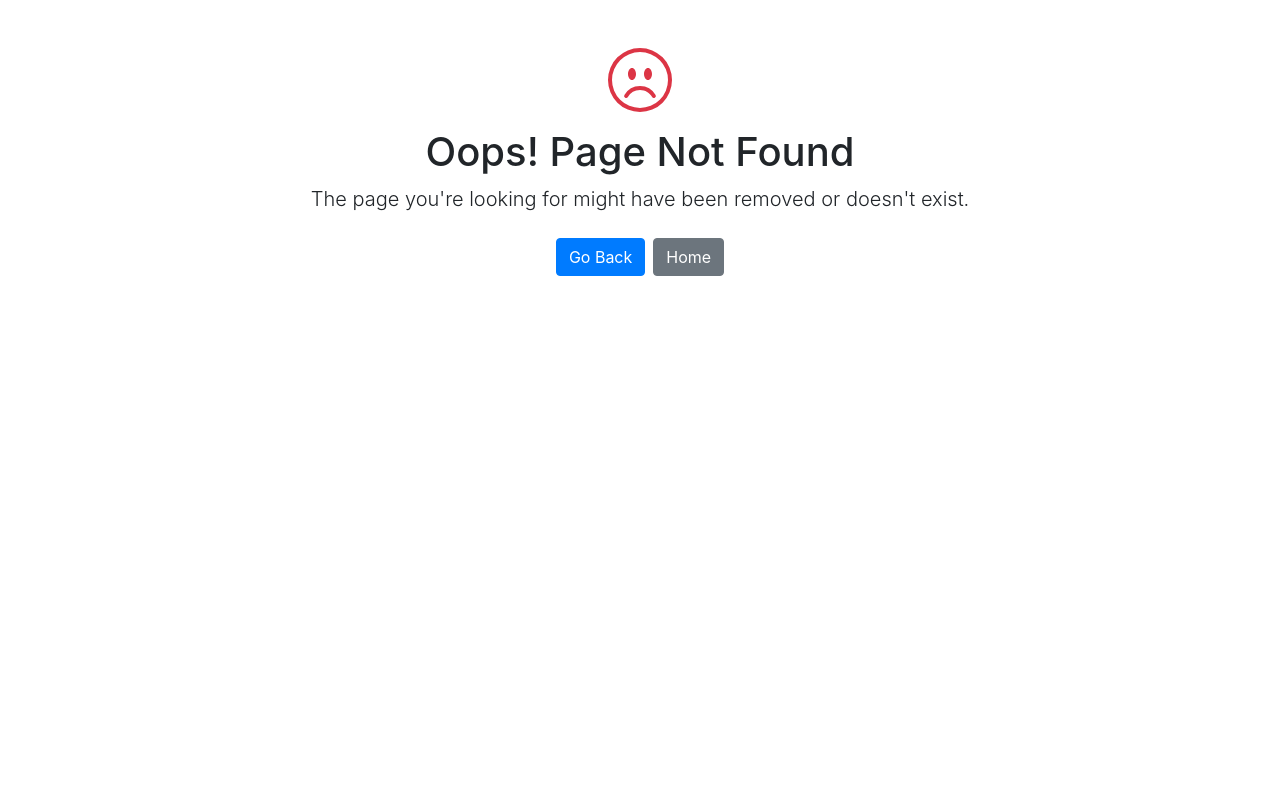
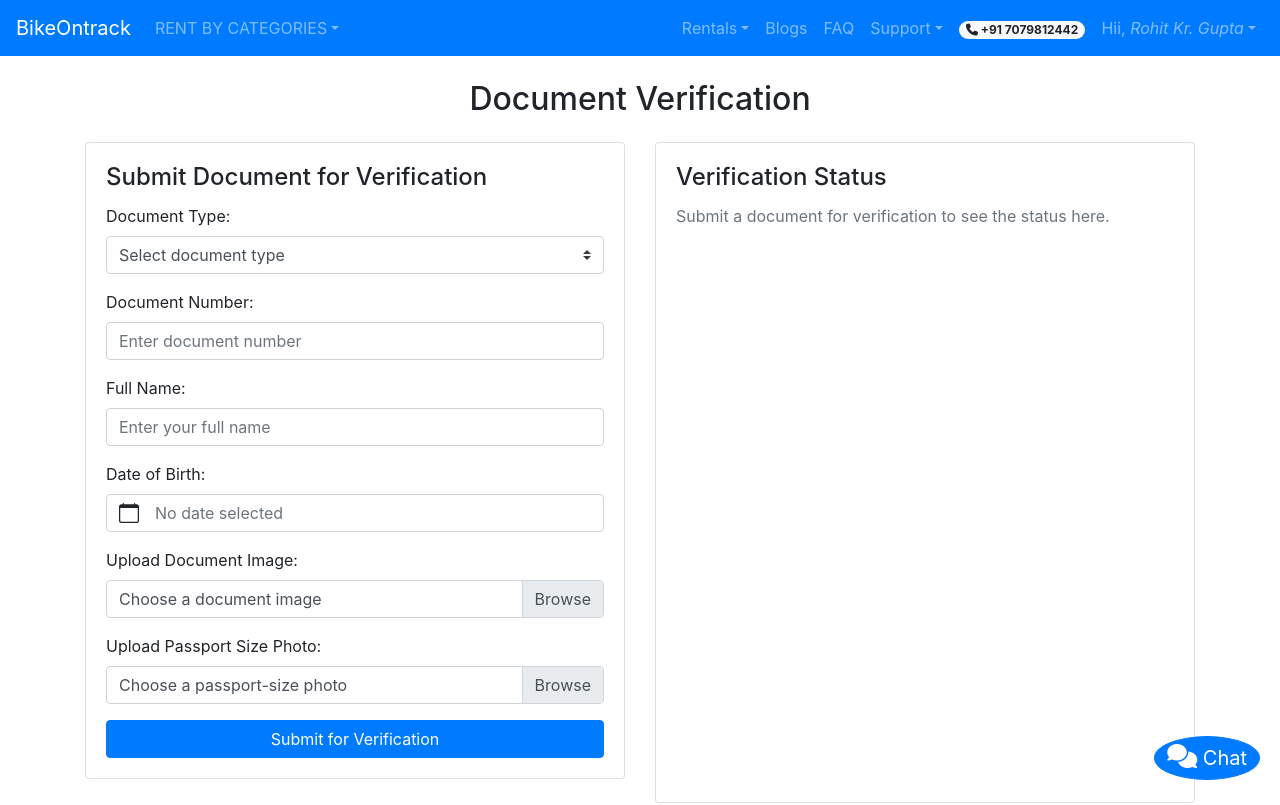
Before and after one commit to rkgupta-dev/bike-rental, a Vue app: page /verification in a window 1280 px wide. Before the commit this address had no page. Shown: the top 805 px of the page. Built offline with nearby package versions, Linux system fonts and the light colour scheme.

Commit message:
added DocumentVerification.vue page for before rent a vehicle ensure verify dl or etc.

```diff
--- a/src/components/BikeDetail.vue
+++ b/src/components/BikeDetail.vue
@@ -267,7 +267,7 @@ export default {
     },
     goToCheckout() {
       this.$router.push({
-        name: "Checkout",
+        name: "verification",
         query: {
           name: this.bike.name,
           image: this.bike.image,
--- /dev/null
+++ b/src/components/DocumentVerification.vue
@@ -0,0 +1,263 @@
+<template>
+  <div>
+    <NavBar />
+    <h2 class="text-center my-4 header-title">Document Verification</h2>
+    <b-container>
+      <b-row>
+        <b-col md="6" class="mb-4">
+          <b-card title="Submit Document for Verification" class="h-100">
+            <b-form @submit.prevent="submitDocument">
+              <b-form-group
+                id="input-group-1"
+                label="Document Type:"
+                label-for="input-1"
+              >
+                <b-form-select
+                  id="input-1"
+                  v-model="form.documentType"
+                  :options="documentTypes"
+                  required
+                ></b-form-select>
+              </b-form-group>
+
+              <b-form-group
+                id="input-group-2"
+                label="Document Number:"
+                label-for="input-2"
+              >
+                <b-form-input
+                  id="input-2"
+                  v-model="form.documentNumber"
+                  required
+                  placeholder="Enter document number"
+                ></b-form-input>
+              </b-form-group>
+
+              <b-form-group
+                id="input-group-3"
+                label="Full Name:"
+                label-for="input-3"
+              >
+                <b-form-input
+                  id="input-3"
+                  v-model="form.fullName"
+                  required
+                  placeholder="Enter your full name"
+                ></b-form-input>
+              </b-form-group>
+
+              <b-form-group
+                id="input-group-4"
+                label="Date of Birth:"
+                label-for="input-4"
+              >
+                <b-form-datepicker
+                  id="input-4"
+                  v-model="form.dateOfBirth"
+                  required
+                ></b-form-datepicker>
+              </b-form-group>
+
+              <b-form-group
+                id="input-group-5"
+                label="Upload Document Image:"
+                label-for="input-5"
+              >
+                <b-form-file
+                  id="input-5"
+                  @change="onFileChange($event, 'documentImage')"
+                  required
+                  placeholder="Choose a document image"
+                ></b-form-file>
+              </b-form-group>
+
+              <b-form-group
+                id="input-group-6"
+                label="Upload Passport Size Photo:"
+                label-for="input-6"
+              >
+                <b-form-file
+                  id="input-6"
+                  @change="onFileChange($event, 'passportPhoto')"
+                  required
+                  placeholder="Choose a passport-size photo"
+                ></b-form-file>
+              </b-form-group>
+
+              <b-button type="submit" variant="primary" class="w-100"
+                >Submit for Verification</b-button
+              >
+            </b-form>
+          </b-card>
+        </b-col>
+
+        <b-col md="6">
+          <b-card title="Verification Status" class="h-100">
+            <div v-if="verificationStatus">
+              <b-alert :variant="verificationStatus.variant" show>
+                {{ verificationStatus.message }}
+              </b-alert>
+              <b-list-group v-if="verificationStatus.variant === 'success'">
+                <b-list-group-item
+                  ><strong>Document Type:</strong>
+                  {{ form.documentType }}</b-list-group-item
+                >
+                <b-list-group-item
+                  ><strong>Document Number:</strong>
+                  {{ form.documentNumber }}</b-list-group-item
+                >
+                <b-list-group-item
+                  ><strong>Full Name:</strong>
+                  {{ form.fullName }}</b-list-group-item
+                >
+                <b-list-group-item
+                  ><strong>Date of Birth:</strong>
+                  {{ form.dateOfBirth }}</b-list-group-item
+                >
+                <b-list-group-item>
+                  <strong>Document Image:</strong><br />
+                  <img
+                    :src="form.documentImage"
+                    alt="Document Image"
+                    class="img-fluid mt-2"
+                  />
+                </b-list-group-item>
+                <b-list-group-item>
+                  <strong>Passport Photo:</strong><br />
+                  <img
+                    :src="form.passportPhoto"
+                    alt="Passport Photo"
+                    class="img-fluid mt-2"
+                  />
+                </b-list-group-item>
+              </b-list-group>
+            </div>
+            <p v-else class="text-muted">
+              Submit a document for verification to see the status here.
+            </p>
+          </b-card>
+        </b-col>
+      </b-row>
+
+      <div class="text-center my-4">
+        <b-button
+          variant="success"
+          class="btn-wide"
+          @click="goToCheckout"
+          :disabled="!isVerified"
+        >
+          Next
+        </b-button>
+      </div>
+    </b-container>
+    <FooterSectionA />
+  </div>
+</template>
+
+<script>
+import FooterSectionA from "@/views/FooterSectionA.vue";
+import NavBar from "@/views/NavBar.vue";
+
+export default {
+  components: {
+    FooterSectionA,
+    NavBar,
+  },
+  props: {
+    bike: {
+      type: Object,
+      required: false,
+      default() {
+        return {
+          name: this.$route.query.name,
+          image: this.$route.query.image,
+          price: parseFloat(this.$route.query.price) || 0,
+          originalPrice: parseFloat(this.$route.query.originalPrice) || 0,
+        };
+      },
+    },
+  },
+  data() {
+    return {
+      form: {
+        documentType: null,
+        documentNumber: "",
+        fullName: "",
+        dateOfBirth: "",
+        documentImage: null,
+        passportPhoto: null,
+      },
+      documentTypes: [
+        { value: null, text: "Select document type" },
+        { value: "passport", text: "Passport" },
+        { value: "driverLicense", text: "Driver's License" },
+        { value: "nationalId", text: "National ID" },
+      ],
+      verificationStatus: null,
+    };
+  },
+  computed: {
+    isVerified() {
+      return (
+        this.verificationStatus && this.verificationStatus.variant === "success"
+      );
+    },
+  },
+  methods: {
+    goToCheckout() {
+      this.$router.push({
+        name: "Checkout",
+        query: {
+          name: this.bike.name,
+          image: this.bike.image,
+          price: this.bike.price,
+          originalPrice: this.bike.originalPrice,
+        },
+      });
+    },
+    onFileChange(event, type) {
+      const file = event.target.files[0];
+      if (file) {
+        const reader = new FileReader();
+        reader.onload = (e) => {
+          this.form[type] = e.target.result;
+        };
+        reader.readAsDataURL(file);
+      }
+    },
+    submitDocument() {
+      this.verificationStatus = {
+        variant: "warning",
+        message: "Verifying document...",
+      };
+
+      setTimeout(() => {
+        const isVerified = Math.random() < 0.7;
+
+        if (isVerified) {
+          this.verificationStatus = {
+            variant: "success",
+            message: "Document verified successfully!",
+          };
+        } else {
+          this.verificationStatus = {
+            variant: "danger",
+            message:
+              "Document verification failed. Please check your information and try again.",
+          };
+        }
+      }, 3000);
+    },
+  },
+};
+</script>
+
+<style scoped>
+.img-fluid {
+  max-width: 100px; /* Adjust the image size as needed */
+  height: auto;
+}
+.text-center .btn-wide {
+  width: 200px; /* Adjust width as needed */
+}
+</style>
--- a/src/router.js
+++ b/src/router.js
@@ -19,6 +19,7 @@ import ComplainsPage from "./views/support/ComplainsPage.vue";
 import FaqPage from "./views/support/FaqPage.vue";
 import AboutUsPage from "./views/support/AboutUsPage.vue";
 import ContactUsPage from "./views/support/ContactUsPage.vue";
+import DocumentVerification from "./components/DocumentVerification.vue";
 
 Vue.use(Router);
 
@@ -93,6 +94,11 @@ export default new Router({
       component: BikeDetail,
     },
     {
+      path: "/verification", // Use a dynamic route for bike details
+      name: "verification",
+      component: DocumentVerification,
+    },
+    {
       path: "/complaint-form",
       name: "complaint",
       component: ComplainsPage,
```
